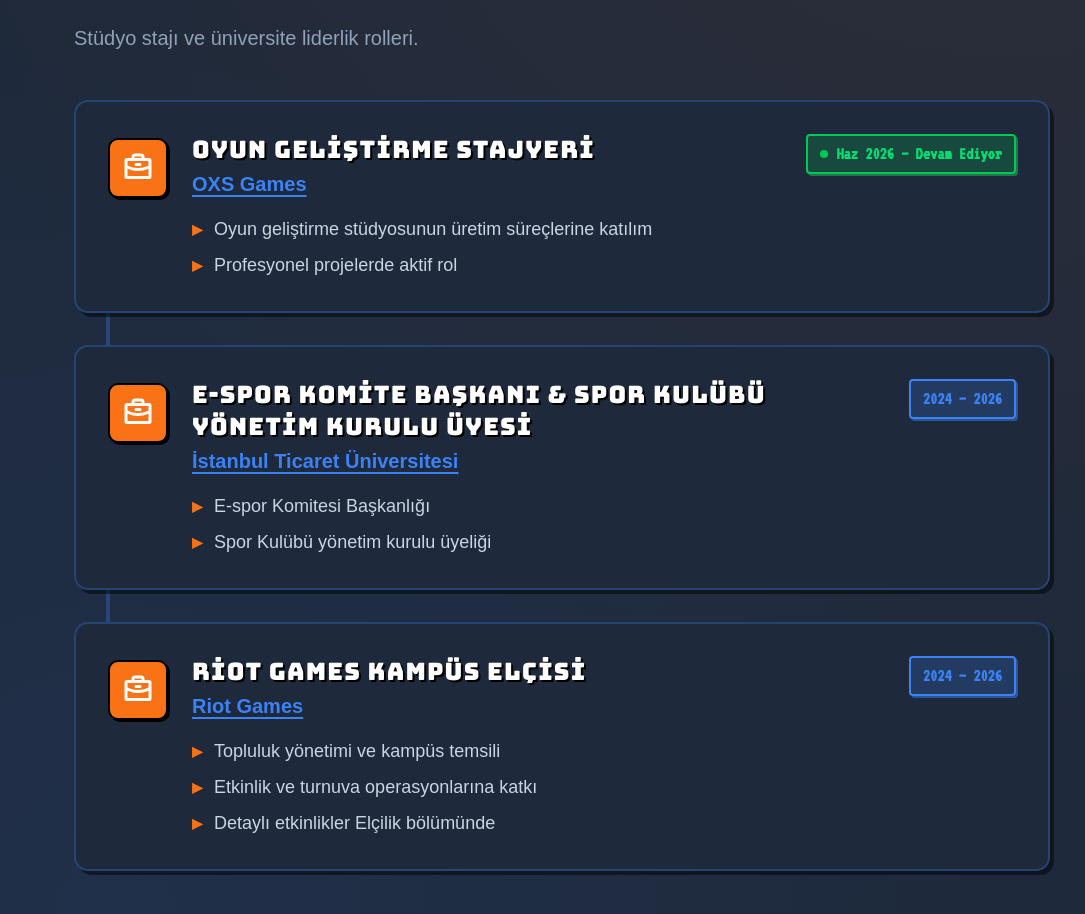
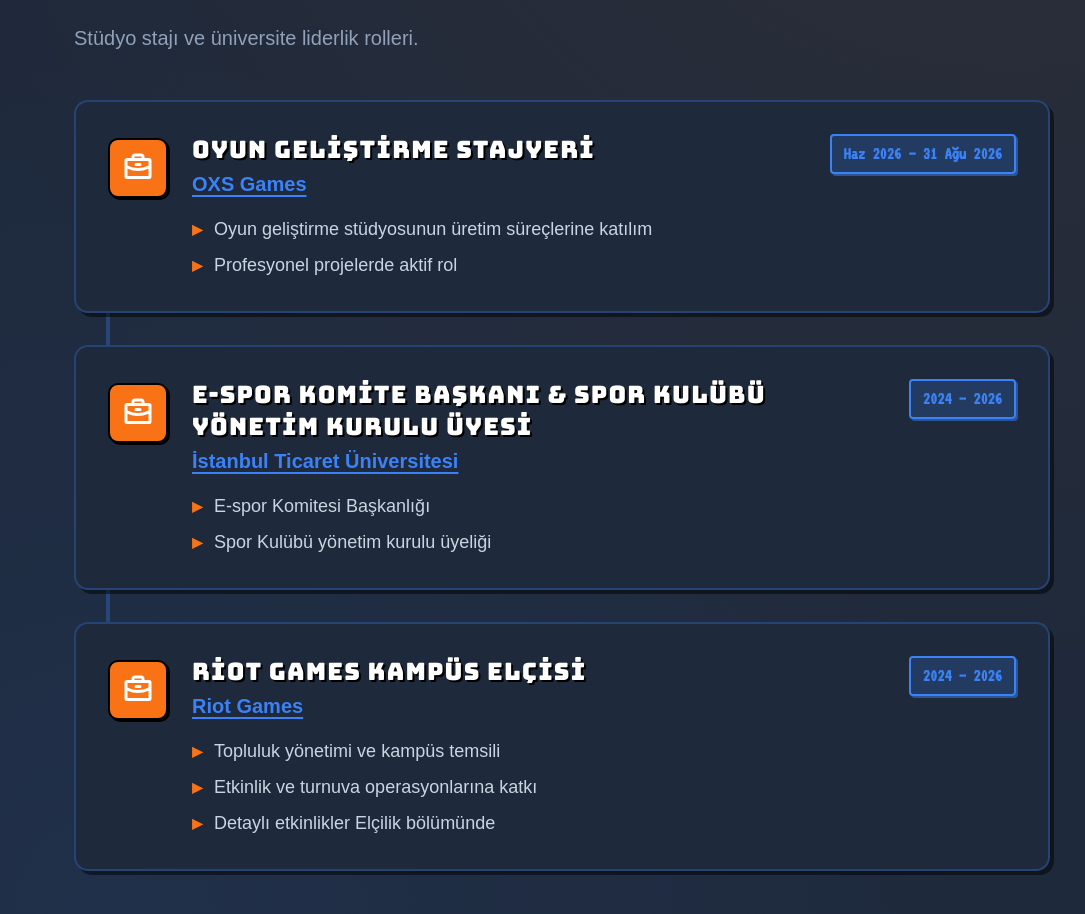
Before and after one commit to EmirhanCanan/portfolio-site, a React (Vite) app: page / in a window 1280 px wide. Shown: the part 2400-3314 px from the top of the page, without its empty margins (78-1163 px from the left). Built offline with nearby package versions, Linux system fonts and the light colour scheme; no server answers.

Commit message:
Update OXS Games internship end date to Aug 31

```diff
--- a/src/i18n/translations.ts
+++ b/src/i18n/translations.ts
@@ -78,8 +78,7 @@
           role: 'Oyun Geliştirme Stajyeri',
           place: 'OXS Games',
           placeUrl: 'https://oxs.games/',
-          period: 'Haz 2026 – Devam Ediyor',
-          isCurrent: true,
+          period: 'Haz 2026 – 31 Ağu 2026',
           points: [
             'Oyun geliştirme stüdyosunun üretim süreçlerine katılım',
             'Profesyonel projelerde aktif rol',
@@ -301,8 +300,7 @@
           role: 'Game Development Intern',
           place: 'OXS Games',
           placeUrl: 'https://oxs.games/',
-          period: 'Jun 2026 – Present',
-          isCurrent: true,
+          period: 'Jun 2026 – Aug 31, 2026',
           points: [
             'Joined studio production workflows',
             'Active role on professional projects',
```
